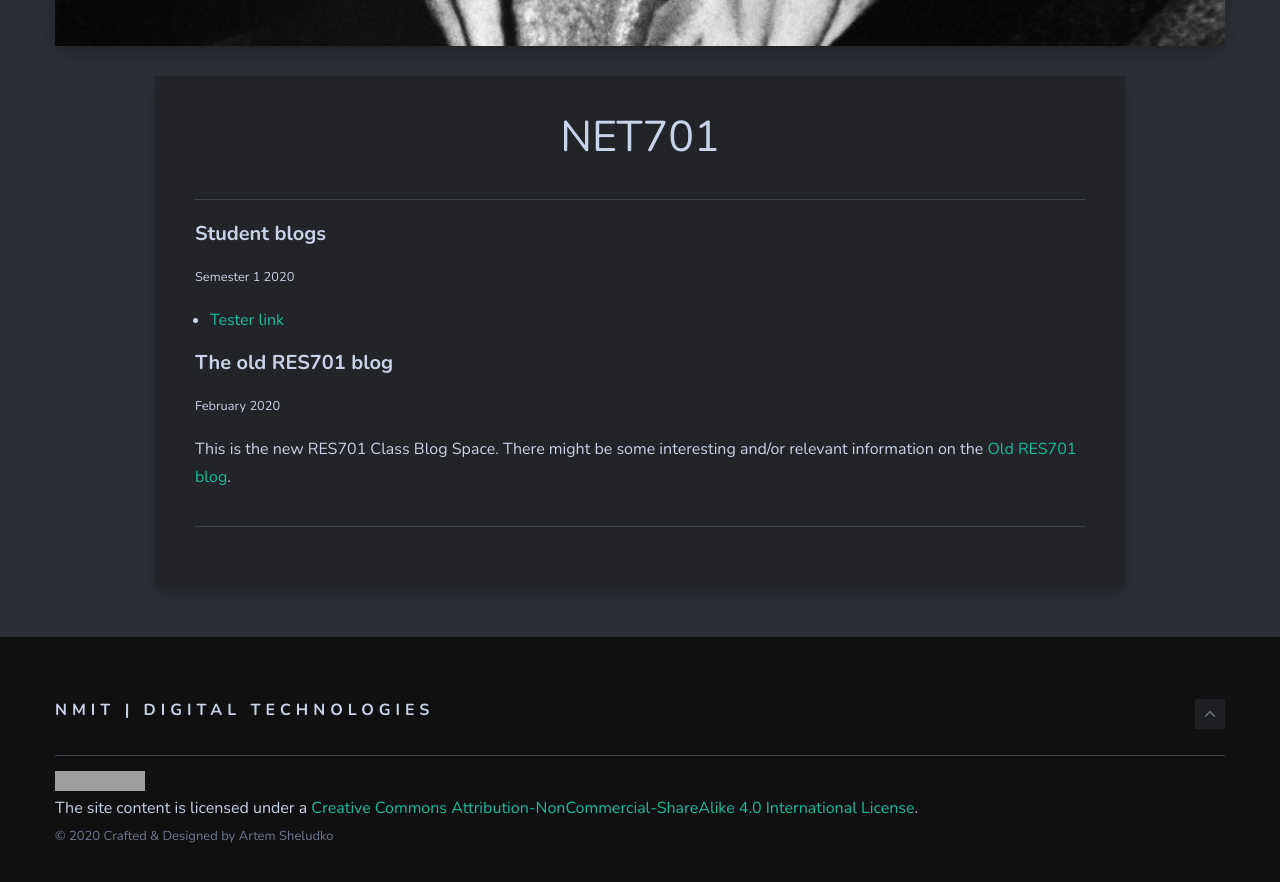
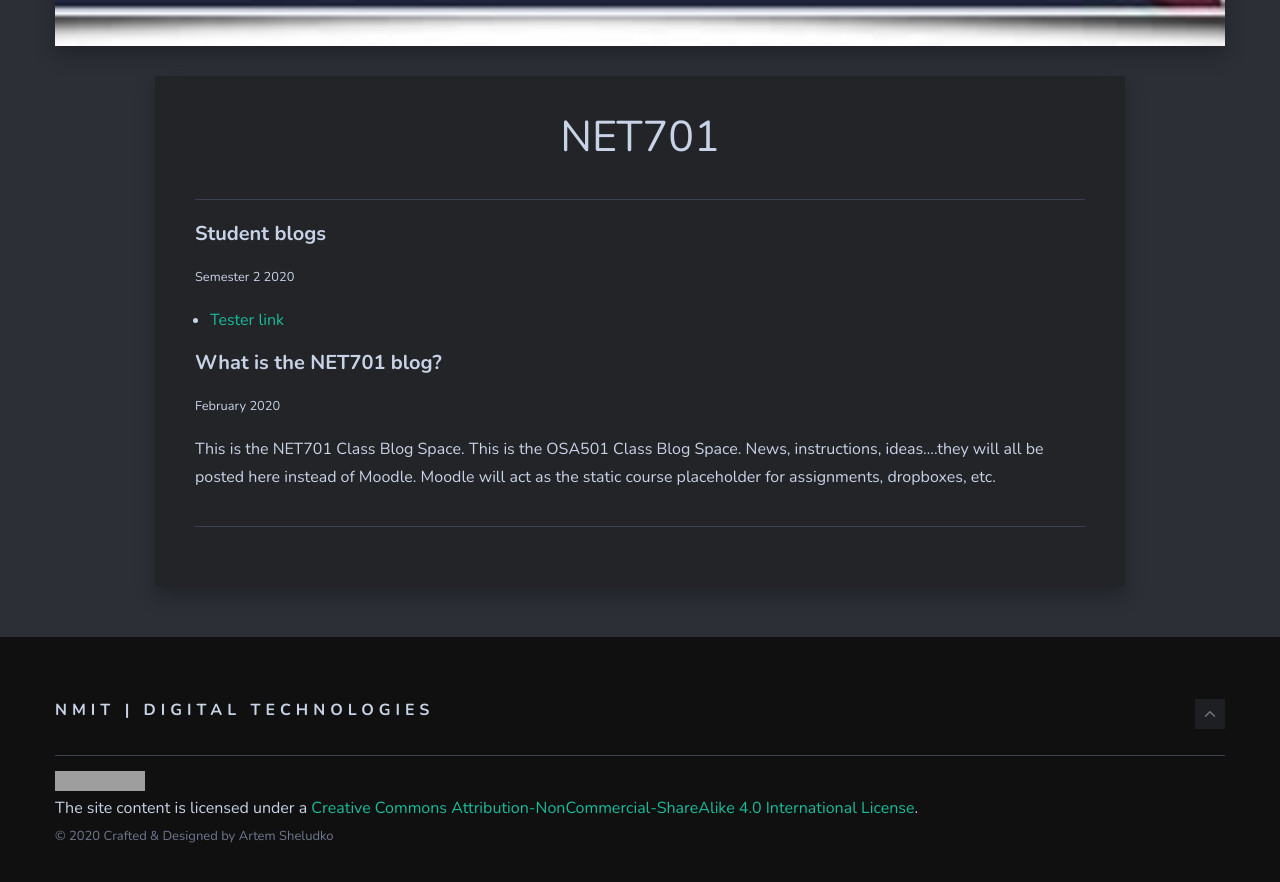
Before and after one commit to larsoliverdam/nmit, a Jekyll site: the page built from _pages/NET701.md, in a window 1280 px wide and 900 px high, scrolled down 649 px. Shown: the top 882 px of the window. Built offline with Jekyll 4.4.1, drawn with Linux system fonts in a browser that asks for light colours; nearby versions of some CDN libraries; grey boxes are pictures that could not be loaded.

Commit message:
Basic setup of NET701 Page

```diff
--- a/_pages/NET701.md
+++ b/_pages/NET701.md
@@ -2,15 +2,15 @@
 layout: page
 title: NET701
 permalink: /NET701/
-image: 08.jpg
+image: COBIT5.jpeg
 ---
 
 #### Student blogs
-<small> Semester 1 2020</small>
+<small> Semester 2 2020</small>
 
 * [Tester link](https://nmitresearchmethods.wordpress.com/)
 
-#### The old RES701 blog
+#### What is the NET701 blog?
 <small>February 2020</small>
 
-This is the new RES701 Class Blog Space. There might be some interesting and/or relevant information on the [Old RES701 blog](https://nmitresearchmethods.wordpress.com/).
+This is the NET701 Class Blog Space. This is the OSA501 Class Blog Space. News, instructions, ideas....they will all be posted here instead of Moodle. Moodle will act as the static course placeholder for assignments, dropboxes, etc.
```
Also changed, not shown: img/COBIT5.jpeg (added).
